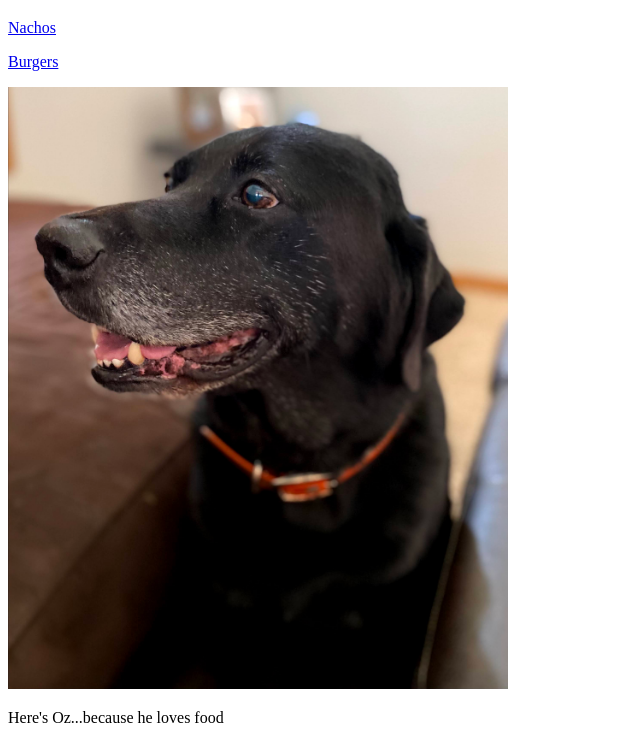
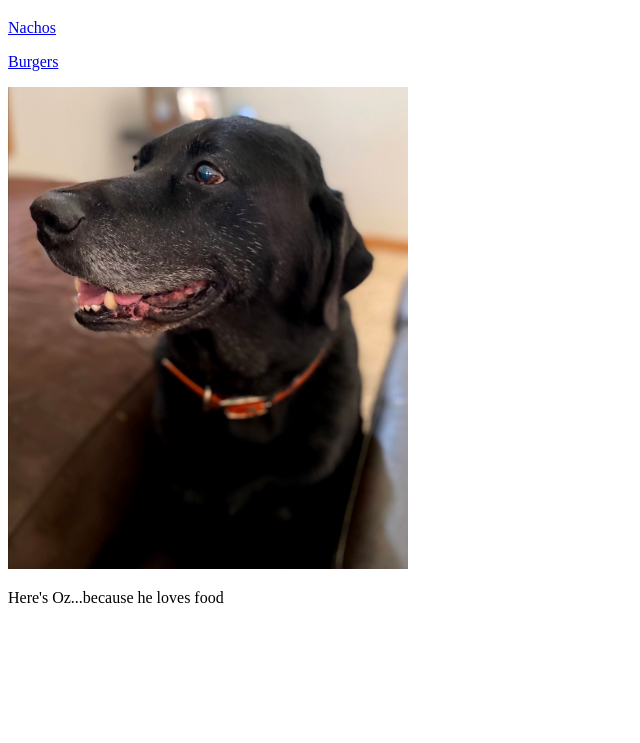
Before and after one commit to simonbr2/odin-recipes, a plain HTML site: page index.html in a window 1280 px wide. Shown: the part 61-804 px from the top of the page, without its empty margins (0-640 px from the left). Drawn offline with Linux system fonts and the light colour scheme.

Commit message:
updated picture width

```diff
--- a/index.html
+++ b/index.html
@@ -12,7 +12,7 @@
   <p><a href="./recipes/nachos.html">Nachos</a></p>
   <p><a href="./recipes/burgers.html">Burgers</a></p>
 
-  <img src='images/dog.jpg' alt="A picture of a cool dog" width='500'/>
+  <img src='images/dog.jpg' alt="A picture of a cool dog" width='400'/>
   <p>Here's Oz...because he loves food</p>
 </body>
 </html>
```
